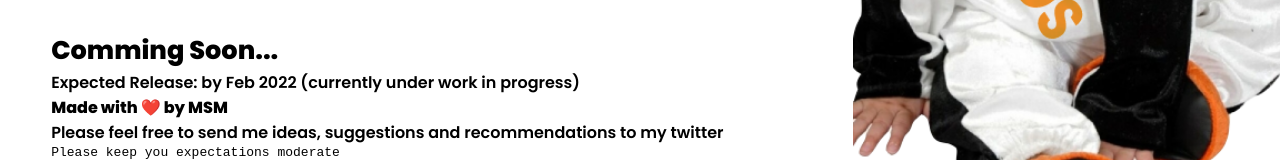
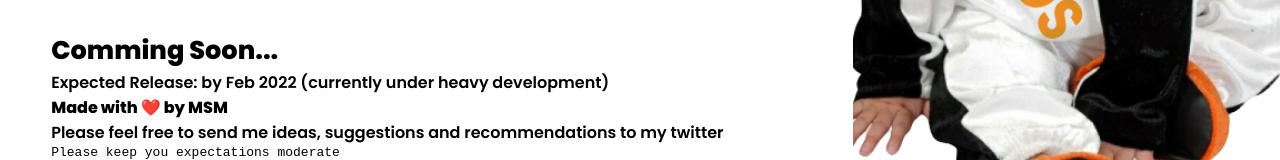
Before and after one commit to MSM74588/thelinusOS, a plain HTML site: page index.html in a window 1280 px wide. Shown: the part 508-668 px from the top of the page. Drawn offline with Linux system fonts and the light colour scheme.

Commit message:
site update

```diff
--- a/index.html
+++ b/index.html
@@ -52,7 +52,7 @@
 
                 <div class="grp2" style="bottom: 8vw; position: absolute; width: calc(100% - 120px)">
                     <h3 class="soon">Comming Soon...</h3>
-                    <p class="expected">Expected Release: by Feb 2022 (currently under work in progress)</p>
+                    <p class="expected">Expected Release: by Feb 2022 (currently under heavy development)</p>
                     <p class="made"><b>Made with ❤️ by MSM</b></p>
                     <p class="twitter">Please feel free to send me ideas, suggestions and recommendations to my twitter</p>
                     <p class="expectation" style="font-family: monospace;">Please keep you expectations moderate</p>
```
